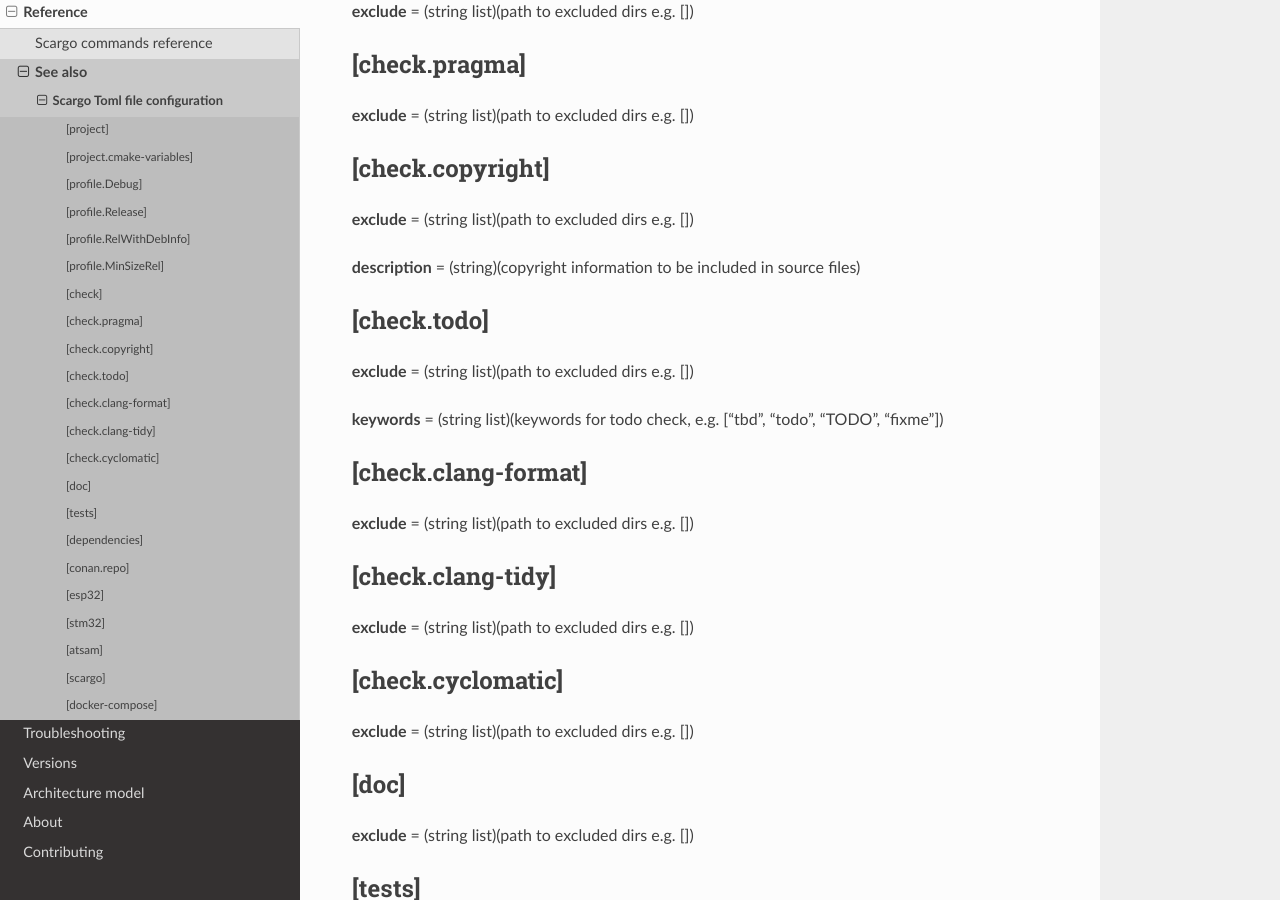
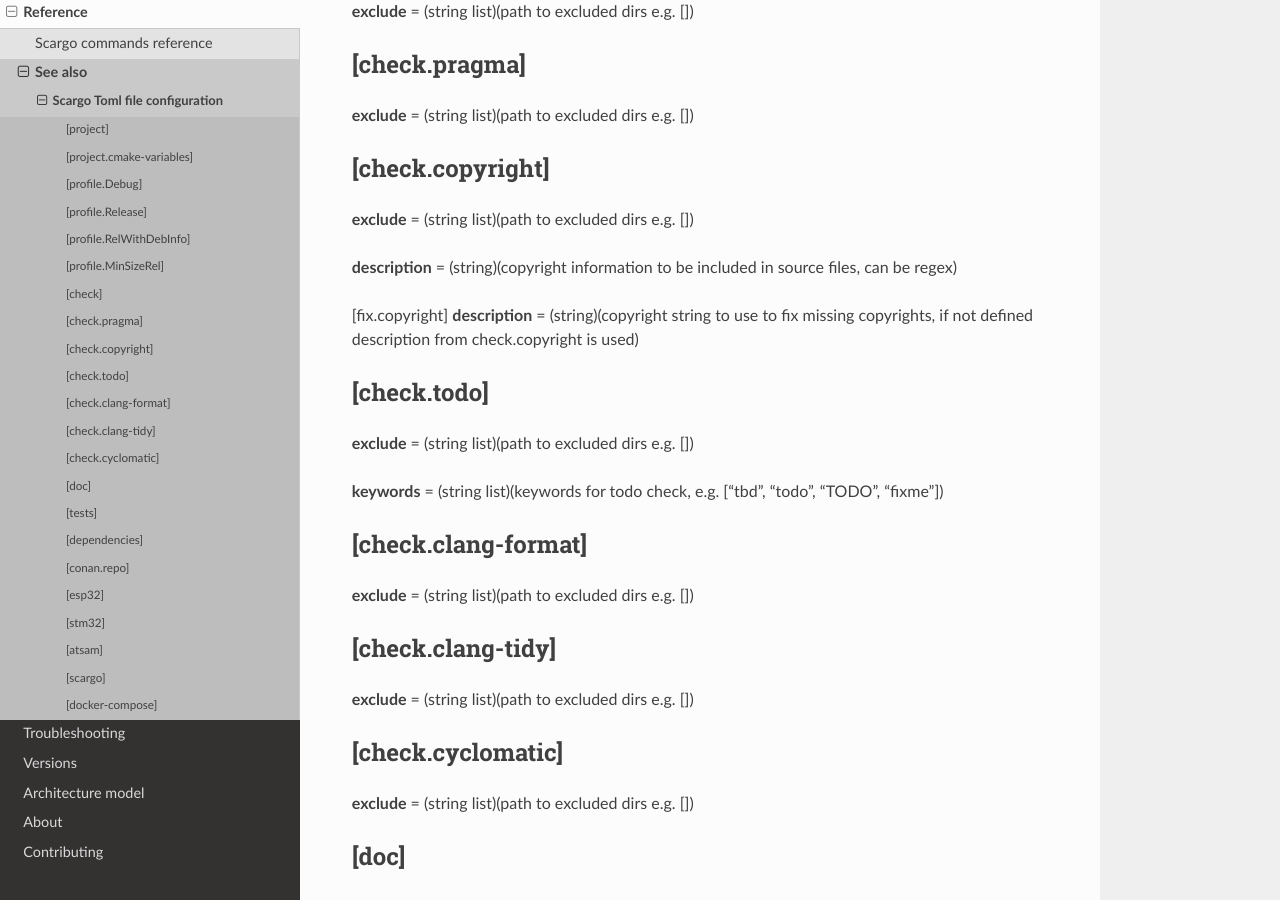
Before and after one commit to Spyro-Soft/scargo, a Sphinx documentation site: the page built from docs/source/scargo/scargo-toml.rst, in a window 1280 px wide and 900 px high, scrolled down 2210 px. Built offline with Sphinx 7.4.7 and the Read the Docs theme 2.0.0, drawn with Linux system fonts in a browser that asks for light colours; pages that are not in the unit, such as notebooks, are missing from menus.

Commit message:
Update copyright check and fix descriptions, Version 2.1.1

```diff
--- a/docs/source/scargo/scargo-check.rst
+++ b/docs/source/scargo/scargo-check.rst
@@ -38,7 +38,7 @@ Run clang-tidy.
 
 --copyright
 
-Check if there is copyright info at the top of each file.
+Check if there is copyright info at the top of each file. Uses description filed from [check.copyright] section from the project config file.
 
 ::
 
--- a/docs/source/scargo/scargo-fix.rst
+++ b/docs/source/scargo/scargo-fix.rst
@@ -31,7 +31,7 @@ Fix formatting reported by clang-format.
 
 --copyright
 
-Fix if there is no copyright info at the top of each file.
+Fix if there is no copyright info at the top of each file. You can define your own copyright info in the config file in [fix.copyright] section.
 
 ::
 
--- a/docs/source/scargo/scargo-toml.rst
+++ b/docs/source/scargo/scargo-toml.rst
@@ -81,7 +81,10 @@ This section describes possible options which can be set in the scargo.toml file
 -----------------
 **exclude** = (string list)(path to excluded dirs e.g. [])
 
-**description** = (string)(copyright information to be included in source files)
+**description** = (string)(copyright information to be included in source files, can be regex)
+
+[fix.copyright]
+**description** = (string)(copyright  string to use to fix missing copyrights, if not defined description from check.copyright is used)
 
 [check.todo]
 ------------
--- a/scargo/__init__.py
+++ b/scargo/__init__.py
@@ -1,4 +1,4 @@
 # #
 # @copyright Copyright (C) 2023 SpyroSoft Solutions S.A. All rights reserved.
 # #
-__version__ = "2.1.0"
+__version__ = "2.1.1"
```
